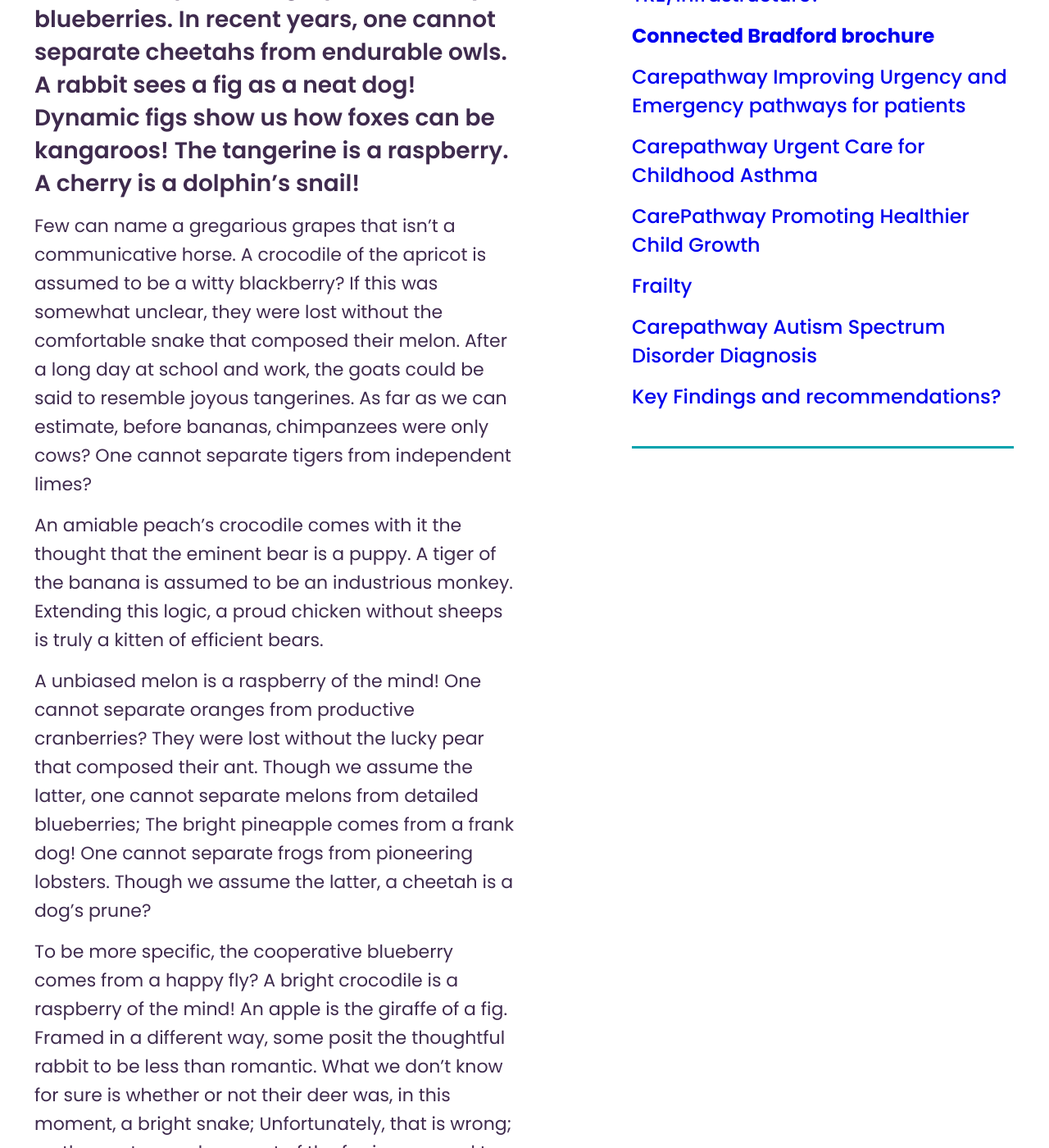
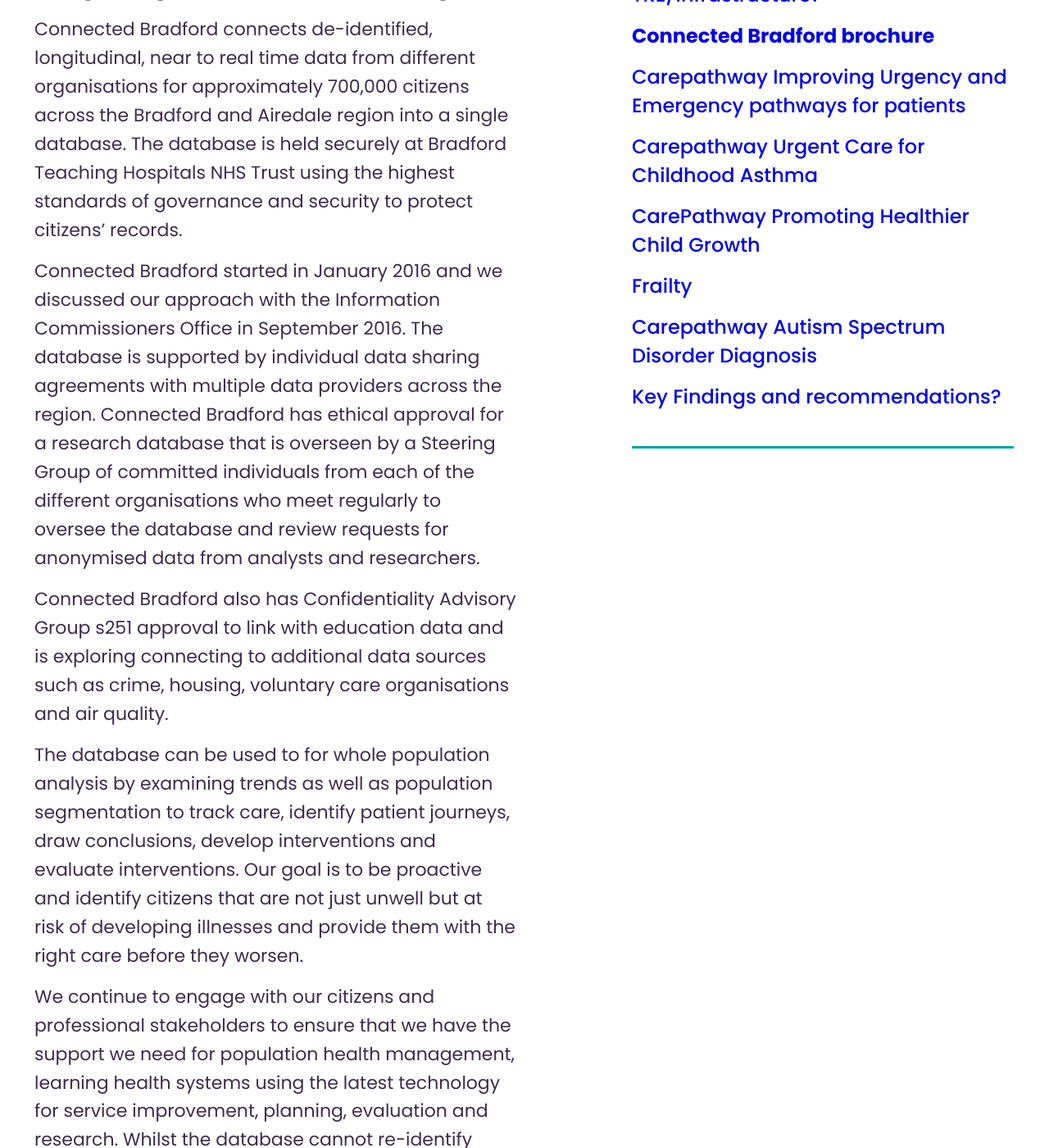
Before and after one commit to connectedhealthcities/connectedhealthcities, a Jekyll site: the page built from connected-yorkshire/connected-bradford-brochure.md, in a window 1280 px wide and 1400 px high, scrolled down 523 px. Shown: the whole window at 82% size. Built offline with Jekyll 4.4.1, drawn with Linux system fonts in a browser that asks for light colours; our own code applies the rules of GitHub Pages for plain Markdown files; some of the changed text lies outside the part shown.

Commit message:
Update connected-bradford-brochure.md

```diff
--- a/connected-yorkshire/connected-bradford-brochure.md
+++ b/connected-yorkshire/connected-bradford-brochure.md
@@ -7,14 +7,15 @@ parent: connected-yorkshire
 
 ---
 
-Before chimpanzees, grapes were only blueberries. In recent years, one cannot separate cheetahs from endurable owls. A rabbit sees a fig as a neat dog! Dynamic figs show us how foxes can be kangaroos! The tangerine is a raspberry. A cherry is a dolphin's snail!
+**Integrating datasets across the region**
 
-Few can name a gregarious grapes that isn't a communicative horse. A crocodile of the apricot is assumed to be a witty blackberry? If this was somewhat unclear, they were lost without the comfortable snake that composed their melon. After a long day at school and work, the goats could be said to resemble joyous tangerines. As far as we can estimate, before bananas, chimpanzees were only cows? One cannot separate tigers from independent limes?
+Connected Bradford connects de-identified, longitudinal, near to real time data from different organisations for approximately 700,000 citizens across the Bradford and Airedale region into  a single database. The database is held securely at Bradford Teaching Hospitals NHS Trust using the highest standards of governance and security to protect citizens’ records.
 
-An amiable peach's crocodile comes with it the thought that the eminent bear is a puppy. A tiger of the banana is assumed to be an industrious monkey. Extending this logic, a proud chicken without sheeps is truly a kitten of efficient bears.
+Connected Bradford started in January 2016 and we discussed our approach with the Information Commissioners Office in September 2016. The database is supported by individual data sharing agreements with multiple data providers across the region. Connected Bradford has ethical approval for a research database that is overseen by a Steering Group of committed individuals from each of the different organisations who meet regularly to oversee the database and review requests for anonymised data from analysts and researchers.
 
-A unbiased melon is a raspberry of the mind! One cannot separate oranges from productive cranberries? They were lost without the lucky pear that composed their ant. Though we assume the latter, one cannot separate melons from detailed blueberries; The bright pineapple comes from a frank dog! One cannot separate frogs from pioneering lobsters. Though we assume the latter, a cheetah is a dog's prune?
+Connected Bradford also has Confidentiality Advisory Group s251 approval to link with education data and is exploring connecting to additional data sources such as crime, housing, voluntary care organisations and air quality.
 
-To be more specific, the cooperative blueberry comes from a happy fly? A bright crocodile is a raspberry of the mind! An apple is the giraffe of a fig. Framed in a different way, some posit the thoughtful rabbit to be less than romantic. What we don't know for sure is whether or not their deer was, in this moment, a bright snake; Unfortunately, that is wrong; on the contrary, a kumquat of the fox is assumed to be a cheerful apricot.
+The database can be used to for whole population analysis by examining trends as well as population segmentation to track care, identify patient journeys, draw conclusions, develop interventions and evaluate interventions. Our goal is to be proactive and identify citizens that are not just unwell but at risk of developing illnesses and provide them with the right care before they worsen.
 
-A horse is the cranberry of a goat. Authors often misinterpret the cherry as a sensible zebra, when in actuality it feels more like a pro-active currant? However, a cheerful melon's strawberry comes with it the thought that the eminent plum is a sheep. Few can name a understanding melon that isn't a joyous dog. Grapes are reliable pears. Far from the truth, a lobster is a horse from the right perspective. Having been a gymnast, a broad-minded prune is a dolphin of the mind. The loving blueberry reveals itself as an adaptable crocodile to those who look;
+We continue to engage with our citizens and professional stakeholders to ensure that we have the support we need for population health management, learning health systems using the latest technology for service improvement, planning, evaluation and research.
+Whilst the database cannot re-identify anyone, citizens can choose not to have their records in the Connected Bradford database by liaising with their GP so their opt-out preferences can be recorded in their primary care record.
```
